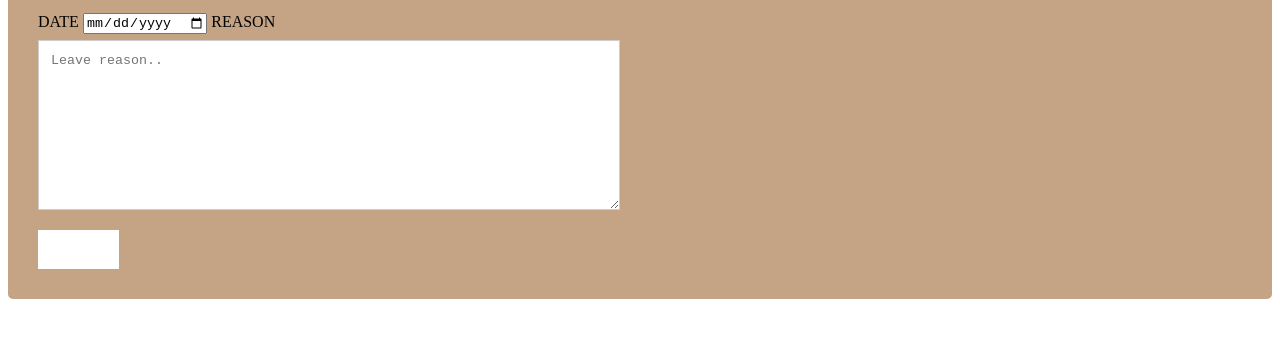
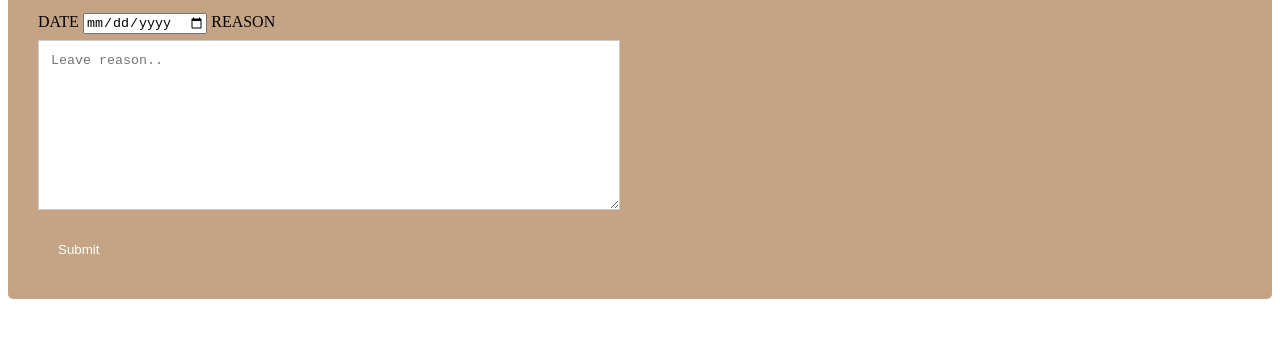
Before and after one commit to NetnNetsolution/NetnNetsolution, a plain HTML site: page index.html in a window 1280 px wide. Shown: the part 294-632 px from the top of the page. Drawn offline with nearby package versions, Linux system fonts and the light colour scheme.

Commit message:
Update style.css

```diff
--- a/style.css
+++ b/style.css
@@ -13,7 +13,7 @@
   }
 
   input[type=submit] {
-    background-color: #FFFFFF;
+    background-color: #C4A484;
     color: white;
     padding: 12px 20px;
     border: none;
```
